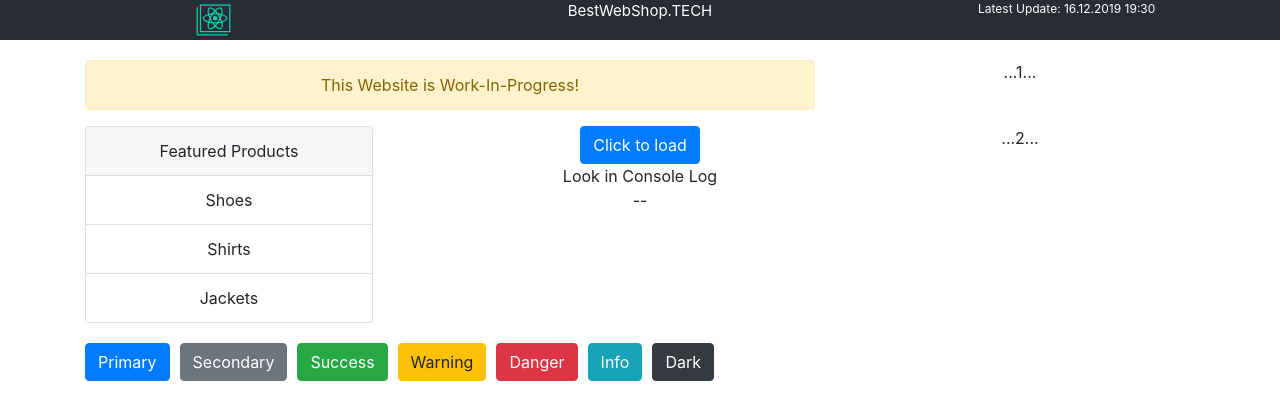
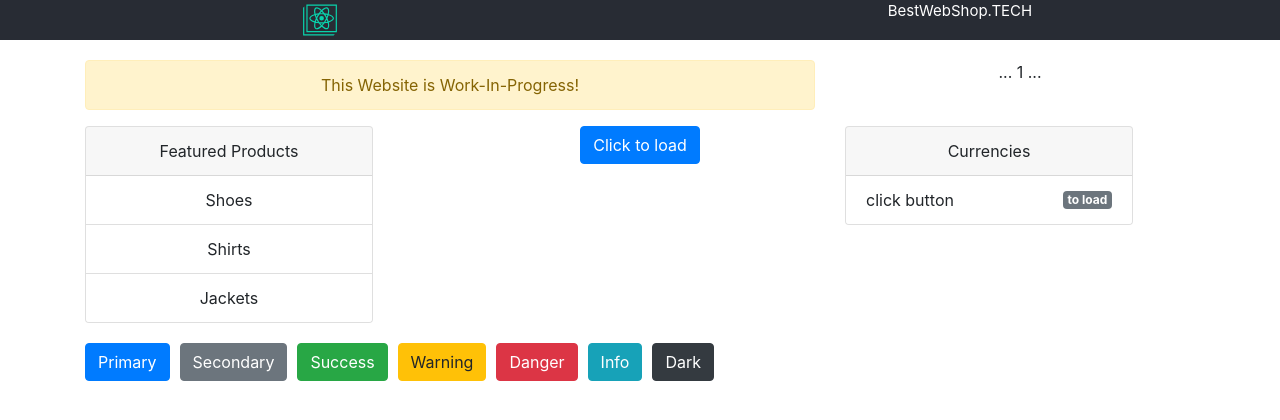
Before and after one commit to bestwebshop/frontend, a React (Create React App) app: page / in a window 1280 px wide. Shown: the top 420 px of the page. Built offline with nearby package versions, Linux system fonts and the light colour scheme.

Commit message:
save api response into datastructure and display in formatted html

```diff
--- a/src/App.tsx
+++ b/src/App.tsx
@@ -5,16 +5,15 @@ import {Alert, Button, ButtonToolbar, Container, Row, Col} from 'react-bootstrap
 import LoadingButton from "./components/LoadingButton";
 import ProductList from "./components/ProductList";
 import ProductListEntry from "./components/ProductListEntry";
-
+import AutoList from "./components/AutoList";
 
 const App = () => {
-  const [ajaxResponse, setAjaxResponse] = useState("--");
+  const [currencyApiResp, setCurrencyApiResp] = useState([{name:"Currencies",list:[{key:"click button",value:"to load"}]}]);
   return (
         <div className="App">
           <header className="App-header">
             <img src={logo} className="App-logo" alt="logo"/>
             <p>BestWebShop.TECH</p>
-            <small>Latest Update: 16.12.2019 19:30</small>
           </header>
 
           <main className="App-body">
@@ -26,7 +25,7 @@ const App = () => {
                   </Alert>
                 </Col>
                 <Col sm={4}>
-                  ...1...
+                  ... 1 ...
                 </Col>
               </Row>
               <Row>
@@ -38,14 +37,12 @@ const App = () => {
                   </ProductList>
                 </Col>
                 <Col sm>
-                  <LoadingButton respFct={setAjaxResponse}  />
+                  <LoadingButton currencyApiResp={setCurrencyApiResp}  />
                   <br/>
-                  Look in Console Log
-                  <br/>
-                  {ajaxResponse}
+                  {/*Look in Console Log <br/>*/}
                 </Col>
                 <Col sm>
-                  ...2...
+                  <AutoList kvlist={currencyApiResp[0]} />
                 </Col>
               </Row>
               <Row>
--- /dev/null
+++ b/src/components/AutoList.tsx
@@ -0,0 +1,24 @@
+import React from "react";
+import {Badge, Card, ListGroup} from "react-bootstrap";
+import KeyValueList from "../datatypes/KeyValueList";
+
+const AutoList = (props:{kvlist: KeyValueList}) => {
+
+    return (
+     <Card style={{ width: '18rem' }}>
+      <Card.Header>{props.kvlist.name}</Card.Header>
+      <ListGroup variant="flush">
+          {
+              props.kvlist.list.map( item => (
+                <ListGroup.Item className="d-flex justify-content-between align-items-center" key={item.key}>
+                    {item.key}
+                    <Badge variant="secondary">{item.value}</Badge>
+                </ListGroup.Item>
+              ))
+          }
+      </ListGroup>
+    </Card>
+   );
+}
+
+export default AutoList
--- a/src/components/LoadingButton.tsx
+++ b/src/components/LoadingButton.tsx
@@ -1,19 +1,37 @@
 import React, {useEffect, useState} from "react";
 import axios from "axios";
 import {Button} from "react-bootstrap";
+import KeyValueList from "../datatypes/KeyValueList";
+import KeyValue from "../datatypes/KeyValue";
 
-const LoadingButton = (props:any) => {
+const LoadingButton = (props:{currencyApiResp:Function}) => {
     const [isLoading, setLoading] = useState(false);
-    const respFct = props.respFct;
+    const currencyApiResp = props.currencyApiResp;
     useEffect(() => {
         if (isLoading) {
             axios.get('https://api.exchangeratesapi.io/latest').then((response) => {
                 setLoading(false);
-                respFct(JSON.stringify(response.data))
-                console.log(response.data);  //  console.log(response.status);        console.log(response.statusText);        console.log(response.headers);        console.log(response.config);
+                //creating a list of KeyValueLists (e.g. products, categories and users -> Composite Server)
+                let resp : KeyValueList[] = [];
+                for (const key in response.data) {
+                    let item_list: KeyValue[] = [];
+                    for(const item_key in response.data[key]) {
+                        item_list.push({
+                            key: item_key,
+                            value: response.data[key][item_key]
+                        })
+                    }
+                    resp.push({
+                        name: key,
+                        list: item_list
+                    })
+                }
+                currencyApiResp(resp)
+                //console.log(response.data);
+                //console.log(resp);
             });
         }
-    }, [isLoading, respFct]);
+    }, [isLoading, currencyApiResp]);
 
     const handleClick = () => setLoading(true);
 
--- a/src/components/ProductList.tsx
+++ b/src/components/ProductList.tsx
@@ -1,7 +1,7 @@
 import React from "react";
 import {Card, ListGroup} from "react-bootstrap";
 
-class ProductListEntry extends React.Component<{children: JSX.Element[]}> {
+class ProductList extends React.Component<{children: JSX.Element[]}> {
 
   render() {
     return (
@@ -15,4 +15,4 @@ class ProductListEntry extends React.Component<{children: JSX.Element[]}> {
   }
 
 }
-export default ProductListEntry
+export default ProductList
--- /dev/null
+++ b/src/datatypes/KeyValue.tsx
@@ -0,0 +1,6 @@
+interface KeyValue {
+    key: string;
+    value: string;
+}
+
+export default KeyValue;
--- /dev/null
+++ b/src/datatypes/KeyValueList.tsx
@@ -0,0 +1,8 @@
+import KeyValue from './KeyValue'
+
+interface KeyValueList {
+    name: string;
+    list: KeyValue[];
+}
+
+export default KeyValueList;
```
